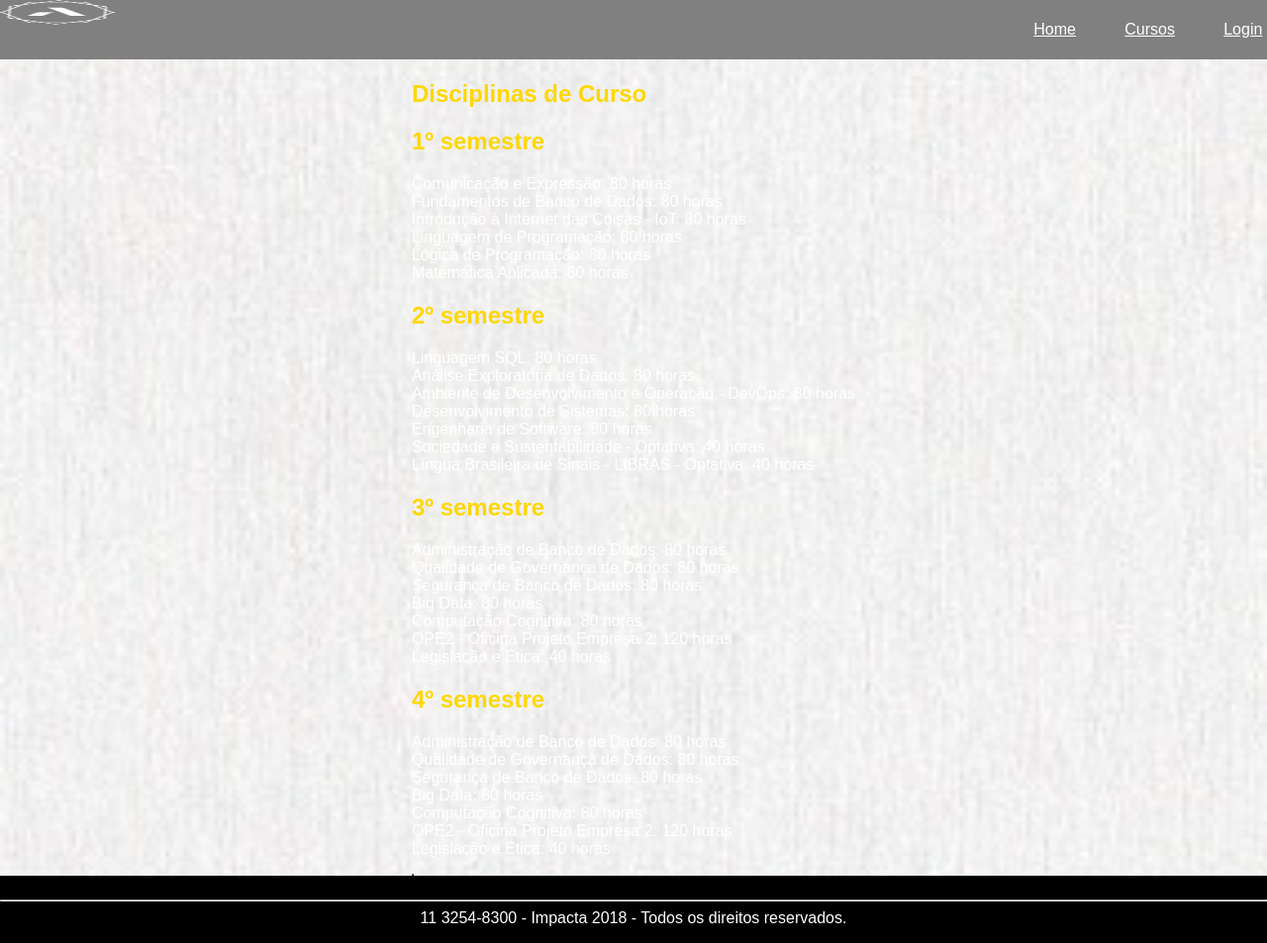
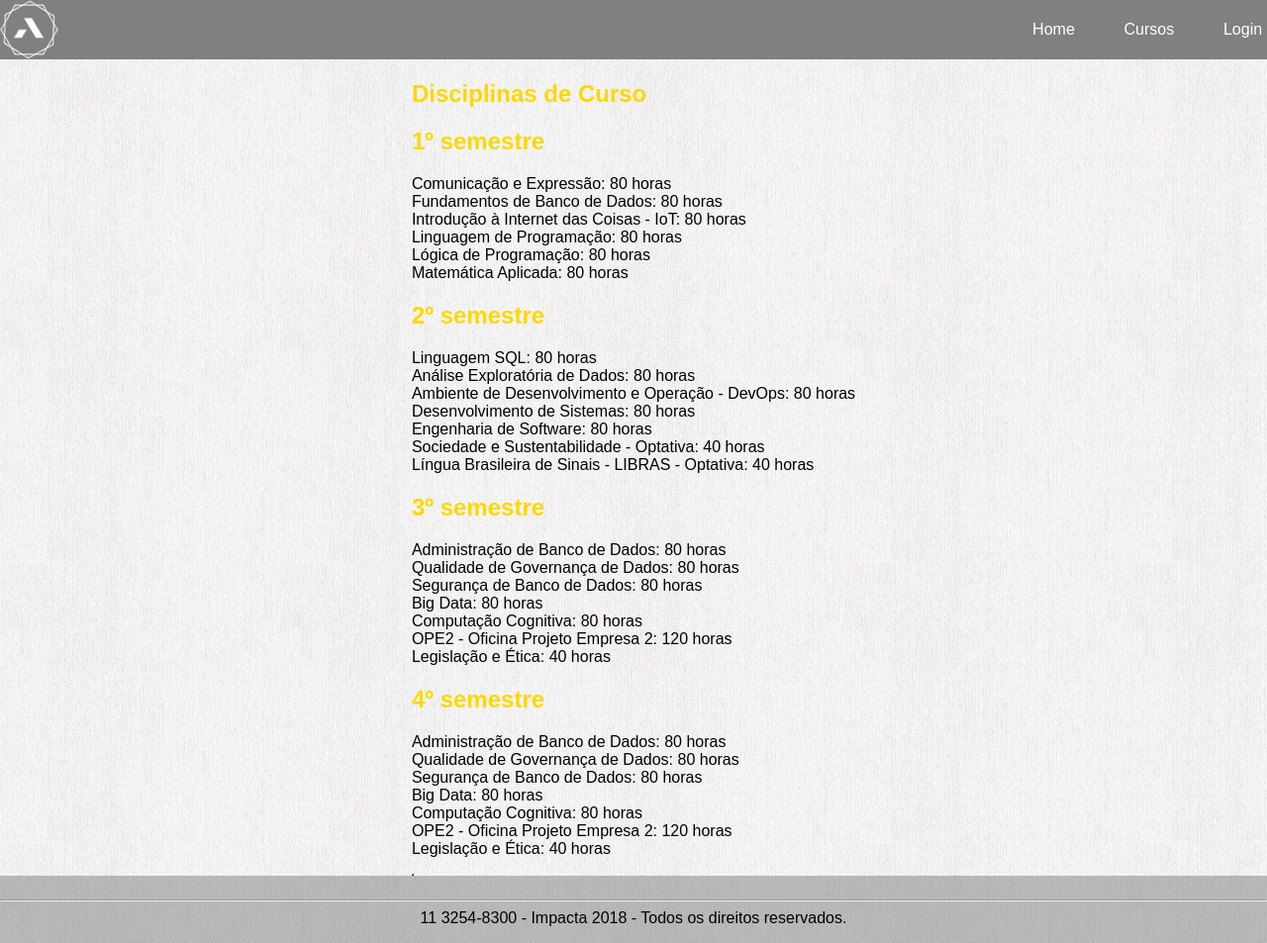
Before and after one commit to Froise/Impacta-LMS, a Django app: page /d_bd in a window 1280 px wide. Shown: the whole page at 99% size. Run offline with Django 3.2, Linux system fonts and the light colour scheme.

Commit message:
Update style.css

```diff
--- a/Projetos/core/static/style.css
+++ b/Projetos/core/static/style.css
@@ -8,17 +8,17 @@ body {
 	align-items: center;
 	align-content: center;
     background-image: url("img/fundo.jpg");
-    background-repeat: no-repeat;
-    background-size: cover;
+    background-repeat: repeat;
     margin: 0;
     background-color:white;
-    color:white;
-    width: 100%
+    color:black;
+    width: 100%;
+    overflow-x: hidden
 }
 
 
 body p{
-    color: white;
+    color: black;
 }
 body h2{
     color: gold;
@@ -27,7 +27,7 @@ body h1{
     color: gold;
 }
 body blockquote{
-    color: white;
+    color: gray;
 }
 /* CSS DO CEBEÇALHO */
 header{
@@ -42,8 +42,8 @@ header{
 }
 
 #cabecalho img{
-    width: 10%;
-    height: 25px;
+    width: 60px;
+    height: 60px;
 }
 
 nav{
@@ -63,6 +63,11 @@ nav ul{
 
 .cor_menu{
     color: white;
+    text-decoration: none;
+}
+.cor_menu:hover{
+    background-color:rgba(240, 233, 233, 0.233);
+    border-radius: 5%;
 }
 
 /*CSS de rodapé*/
@@ -72,7 +77,7 @@ footer {
     bottom: 0;
     left: 0;
     padding: 1rem;
-    background-color: black;
+    background-color: rgba(94, 91, 91, 0.39);
     text-align: center;
     width: 100%;
 }
@@ -115,6 +120,6 @@ footer {
     }
     a{
         text-decoration: none;
-        color:white;
+        color:rgb(87, 84, 84);
     }
 }
```
